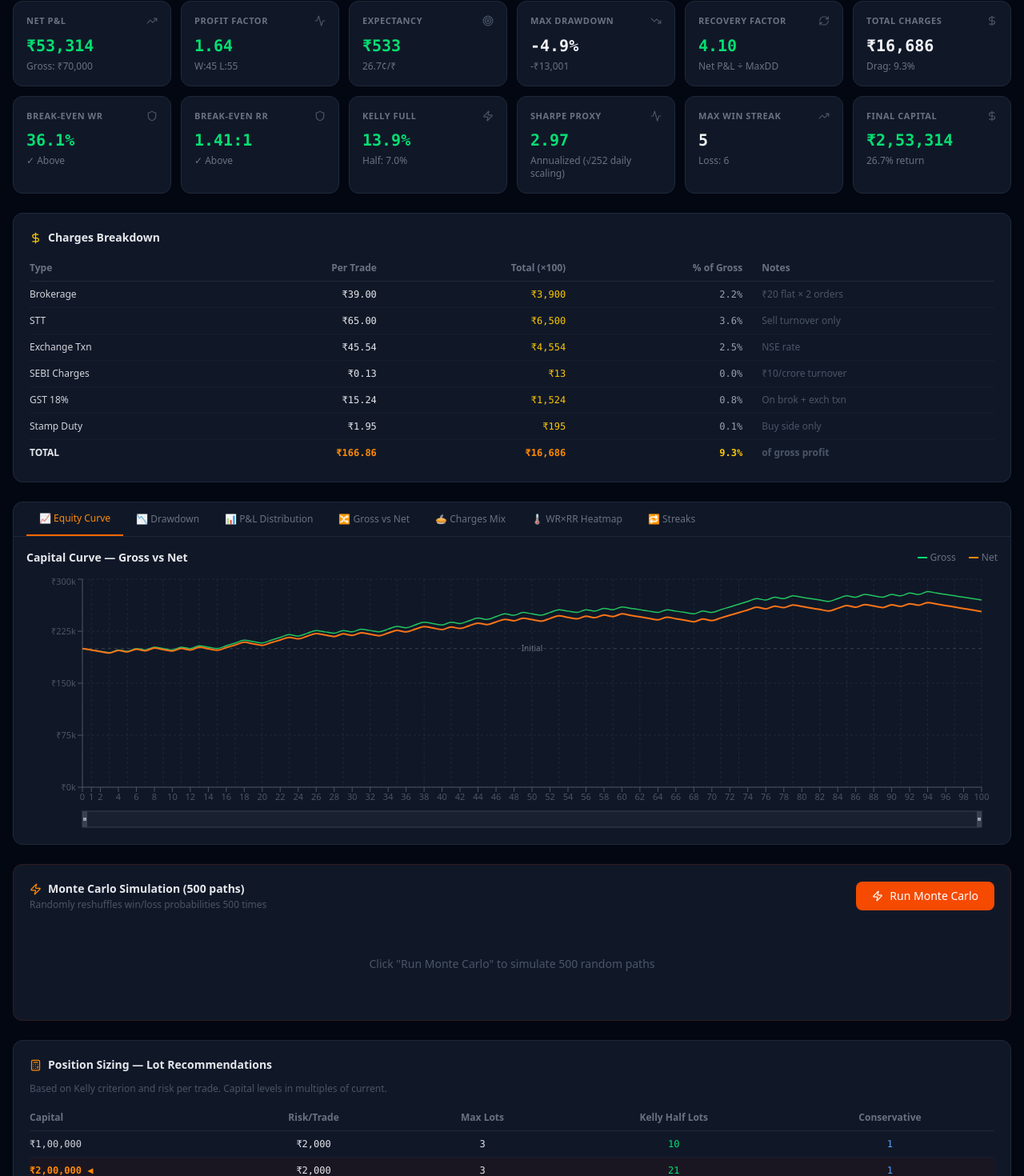
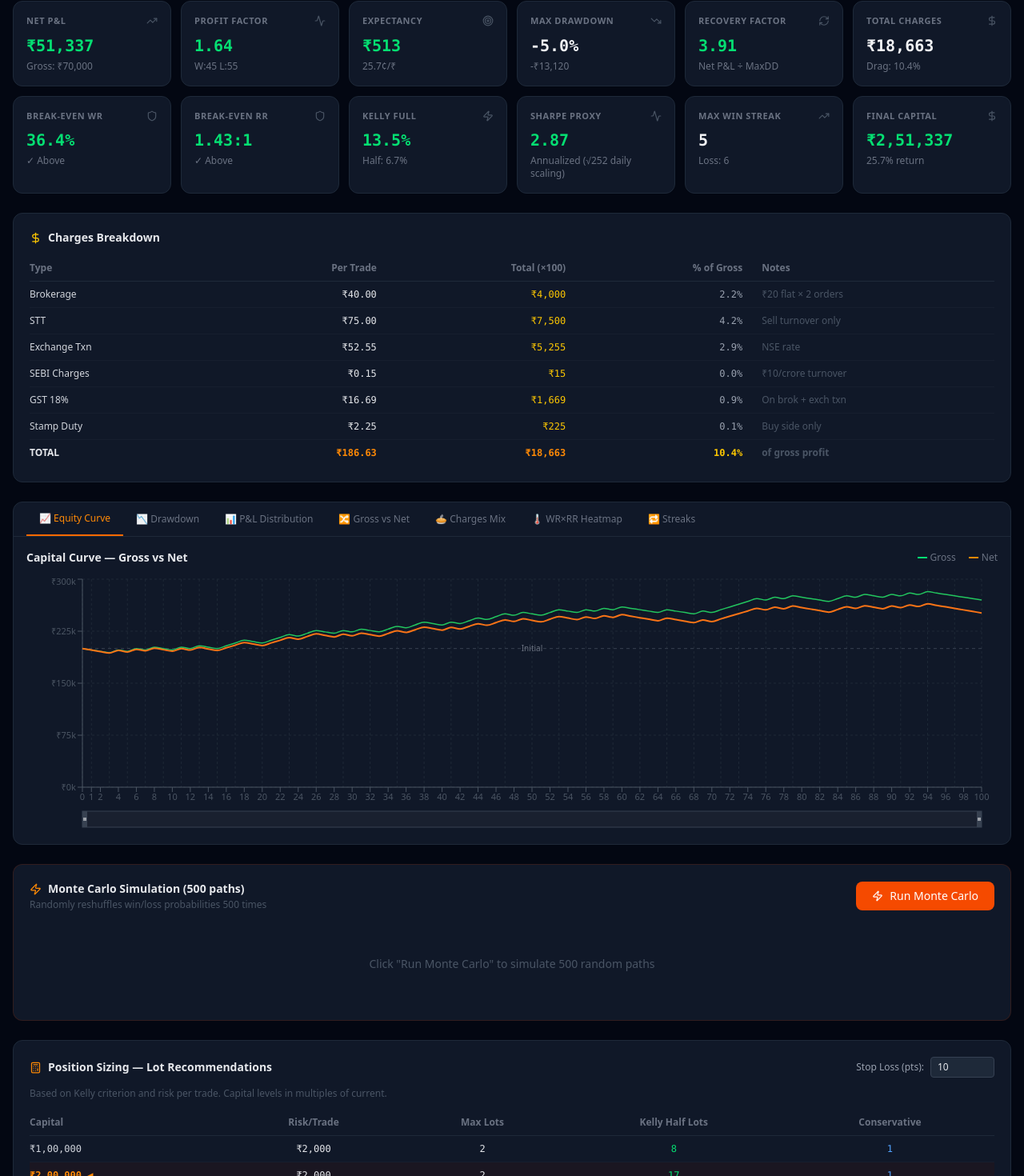
Before and after one commit to adityaxrawal/trade-simulator, a React (Vite) app: page / in a window 1280 px wide. Shown: the part 632-2102 px from the top of the page at 80% size. Built offline with nearby package versions, Linux system fonts and the light colour scheme.

Commit message:
feat: Improve financial calculation accuracy for crypto conversions, Sharpe ratio, expectancy, and simulation charges.

```diff
--- a/src/TradingSimulator.jsx
+++ b/src/TradingSimulator.jsx
@@ -29,7 +29,7 @@ export default function TradingSimulator() {
     capital: sim.capital,
     numTrades: sim.numTrades,
     chargesObj: sim.chargesObj,
-    chargesPerTrade: sim.chargesPerTrade,
+    chargesPerTrade: sim.chargesPerTradeForSim,
     riskPerTrade: sim.riskPerTrade,
   });
 
@@ -38,7 +38,7 @@ export default function TradingSimulator() {
     rrRatio: sim.rrRatio,
     riskPerTrade: sim.riskPerTrade,
     numTrades: sim.numTrades,
-    chargesPerTrade: sim.chargesPerTrade,
+    chargesPerTrade: sim.chargesPerTradeForSim,
     capital: sim.capital,
     riskMode: sim.riskMode,
     riskPercent: sim.riskPercent,
@@ -132,7 +132,7 @@ export default function TradingSimulator() {
               capital={sim.capital}
               winRate={sim.winRate}
               rrRatio={sim.rrRatio}
-              chargesPerTrade={sim.chargesPerTrade}
+              chargesPerTrade={sim.chargesPerTradeForSim}
             />
 
             <MonteCarloPanel
--- a/src/components/panels/ChargesBreakdownTable.jsx
+++ b/src/components/panels/ChargesBreakdownTable.jsx
@@ -4,7 +4,7 @@
 
 import React from "react";
 import { DollarSign } from "lucide-react";
-import { ASSET_CLASSES } from "../../constants";
+import { ASSET_CLASSES, USD_TO_INR } from "../../constants";
 import { formatINR, formatCrypto, safeDivide } from "../../utils";
 
 /** Charge row configuration. */
@@ -107,7 +107,7 @@ const ChargesBreakdownTable = React.memo(
                 </td>
                 <td className="text-right px-3 font-mono text-orange-400">
                   {isCrypto
-                    ? formatCrypto(metrics.totalCharges, 0)
+                    ? formatCrypto(metrics.totalCharges / USD_TO_INR, 0)
                     : formatINR(metrics.totalCharges)}
                 </td>
                 <td
--- a/src/components/panels/PositionSizingTable.jsx
+++ b/src/components/panels/PositionSizingTable.jsx
@@ -2,7 +2,7 @@
  * @fileoverview Position sizing table with lot recommendations.
  */
 
-import React from "react";
+import React, { useState } from "react";
 import { Calculator } from "lucide-react";
 import { formatINR } from "../../utils";
 
@@ -20,15 +20,33 @@ import { formatINR } from "../../utils";
  * @returns {React.ReactElement}
  */
 const PositionSizingTable = React.memo(
-  ({ metrics, capital, lotSize, riskMode, riskPerTrade, riskPercent }) => (
+  ({ metrics, capital, lotSize, riskMode, riskPerTrade, riskPercent }) => {
+    const [stopLossPoints, setStopLossPoints] = useState(10);
+
+    return (
       <div className="bg-gray-900 border border-gray-800 rounded-xl p-5">
-      <h3 className="text-sm font-semibold text-gray-200 mb-3 flex items-center gap-2">
+        <div className="flex flex-col sm:flex-row sm:items-center justify-between gap-3 mb-3">
+          <h3 className="text-sm font-semibold text-gray-200 flex items-center gap-2">
             <Calculator size={15} className="text-orange-400" />
             Position Sizing — Lot Recommendations
           </h3>
+          <div className="flex items-center gap-2">
+            <label className="text-xs text-gray-400 whitespace-nowrap">
+              Stop Loss (pts):
+            </label>
+            <input
+              type="number"
+              min="0.01"
+              step="any"
+              value={stopLossPoints}
+              onChange={(e) => setStopLossPoints(Number(e.target.value))}
+              className="w-20 bg-gray-800 border border-gray-700 text-gray-200 text-xs px-2 py-1 rounded focus:outline-none focus:border-orange-500"
+            />
+          </div>
+        </div>
         <p className="text-xs text-gray-600 mb-3">
-        Based on Kelly criterion and risk per trade. Capital levels in multiples
-        of current.
+          Based on Kelly criterion and risk per trade. Capital levels in
+          multiples of current.
         </p>
         <div className="overflow-x-auto">
           <table className="w-full text-xs">
@@ -38,7 +56,9 @@ const PositionSizingTable = React.memo(
                 <th className="text-center py-2 px-3 font-semibold">
                   Risk/Trade
                 </th>
-              <th className="text-center py-2 px-3 font-semibold">Max Lots</th>
+                <th className="text-center py-2 px-3 font-semibold">
+                  Max Lots
+                </th>
                 <th className="text-center py-2 px-3 font-semibold">
                   Kelly Half Lots
                 </th>
@@ -51,14 +71,21 @@ const PositionSizingTable = React.memo(
               {[0.5, 1, 2, 5, 10].map((mult) => {
                 const cap = capital * mult;
                 const risk =
-                riskMode === "fixed" ? riskPerTrade : cap * (riskPercent / 100);
+                  riskMode === "fixed"
+                    ? riskPerTrade
+                    : cap * (riskPercent / 100);
                 const kellyPct = Math.max(0, +metrics.kellyHalf) / 100;
                 const kellyRisk = cap * kellyPct;
                 const maxLots =
-                lotSize > 0 ? Math.floor(risk / (lotSize * 10)) || 1 : 1;
+                  lotSize > 0 && stopLossPoints > 0
+                    ? Math.floor(risk / (lotSize * stopLossPoints)) || 1
+                    : 1;
                 const kellyLots =
-                lotSize > 0 && kellyPct > 0
-                  ? Math.max(1, Math.floor(kellyRisk / (lotSize * 10)))
+                  lotSize > 0 && kellyPct > 0 && stopLossPoints > 0
+                    ? Math.max(
+                        1,
+                        Math.floor(kellyRisk / (lotSize * stopLossPoints)),
+                      )
                     : 1;
                 const conservativeLots = Math.max(1, Math.floor(maxLots * 0.5));
                 return (
@@ -90,11 +117,12 @@ const PositionSizingTable = React.memo(
           </table>
         </div>
         <div className="text-xs text-gray-600 mt-2">
-        Lot size: {lotSize} | Kelly Half: {metrics.kellyHalf}% | Conservative =
-        ½ of max
+          Lot size: {lotSize} | SL points: {stopLossPoints || 0} | Kelly Half:{" "}
+          {metrics.kellyHalf}% | Conservative = ½ of max
         </div>
       </div>
-  ),
+    );
+  },
 );
 
 PositionSizingTable.displayName = "PositionSizingTable";
--- a/src/components/ui/KPIGrid.jsx
+++ b/src/components/ui/KPIGrid.jsx
@@ -15,6 +15,7 @@ import {
 } from "lucide-react";
 import KPICard from "./KPICard";
 import { formatINR, formatCrypto, safeDivide } from "../../utils";
+import { USD_TO_INR } from "../../constants";
 
 /**
  * Renders a responsive grid of 12 KPI metric cards.
@@ -34,11 +35,13 @@ const KPIGrid = React.memo(
       <KPICard
         label="Net P&L"
         value={
-          isCrypto ? formatCrypto(metrics.netPnL) : formatINR(metrics.netPnL)
+          isCrypto
+            ? formatCrypto(metrics.netPnL / USD_TO_INR)
+            : formatINR(metrics.netPnL)
         }
         subText={
           isCrypto
-            ? `Gross: ${formatCrypto(metrics.grossPnL)}`
+            ? `Gross: ${formatCrypto(metrics.grossPnL / USD_TO_INR)}`
             : `Gross: ${formatINR(metrics.grossPnL)}`
         }
         isPositive={metrics.netPnL > 0}
@@ -62,7 +65,7 @@ const KPIGrid = React.memo(
         label="Expectancy"
         value={
           isCrypto
-            ? formatCrypto(metrics.expectancy)
+            ? formatCrypto(metrics.expectancy / USD_TO_INR)
             : formatINR(metrics.expectancy)
         }
         subText={
@@ -79,7 +82,7 @@ const KPIGrid = React.memo(
         value={`${metrics.maxDrawdownPct.toFixed(1)}%`}
         subText={
           isCrypto
-            ? formatCrypto(metrics.maxDrawdownRs, 0)
+            ? formatCrypto(metrics.maxDrawdownRs / USD_TO_INR, 0)
             : formatINR(metrics.maxDrawdownRs)
         }
         isNegative={Math.abs(metrics.maxDrawdownPct) > 30}
@@ -108,7 +111,7 @@ const KPIGrid = React.memo(
         label="Total Charges"
         value={
           isCrypto
-            ? formatCrypto(metrics.totalCharges)
+            ? formatCrypto(metrics.totalCharges / USD_TO_INR)
             : formatINR(metrics.totalCharges)
         }
         subText={`Drag: ${metrics.chargeDragPct.toFixed(1)}%`}
--- a/src/hooks/useSimulation.js
+++ b/src/hooks/useSimulation.js
@@ -21,7 +21,7 @@ export const useSimulation = () => {
     const [capital, setCapital] = useState(200000);
     const [assetClass, setAssetClass] = useState('index_options_buy');
     const [derivativeType, setDerivativeType] = useState('NIFTY');
-    const [lotSize, setLotSize] = useState(65);
+    const [lotSize, setLotSize] = useState(75);
     const [numTrades, setNumTrades] = useState(100);
     const [winRate, setWinRate] = useState(45);
     const [rrRatio, setRrRatio] = useState(2);
@@ -413,7 +413,7 @@ export const useSimulation = () => {
         // Derived
         derivativeOptions, isCrypto,
         currentCryptoConfig, assetQty, marginRequired,
-        chargesObj, chargesPerTrade,
+        chargesObj, chargesPerTrade, chargesPerTradeForSim,
         validationErrors, isBlocked,
         simData, metrics, allWarnings,
         healthColor,
--- a/src/utils/calculations.js
+++ b/src/utils/calculations.js
@@ -160,8 +160,9 @@ export const computeMetrics = (
     const avgLoss = safeDivide(totalNonRuinLoss, nonRuinLosses.length);
     // #1: Single-charge expectancy — charges deducted once unconditionally
     const avgChargesPerTrade = safeDivide(chargesSum, numTrades);
-    const expectancy =
-        winRate * avgWin - (1 - winRate) * avgLoss - avgChargesPerTrade;
+    // Flaw 10 fix: Use empirical expectancy from simulation totals
+    const activeTradeCount = trades.filter(t => !t.isRuined).length;
+    const expectancy = safeDivide(netPnlSum, Math.max(1, activeTradeCount));
     const expectancyPerRupee = safeDivide(expectancy, riskPerTrade);
 
     let maxDrawdownRs = 0;
@@ -177,31 +178,39 @@ export const computeMetrics = (
         : safeDivide(netPnlSum, Math.abs(maxDrawdownRs));
 
     // Flaw 6: Sharpe should use percentage returns, not absolute INR
-    const returns = trades.map((trade) => safeDivide(trade.netPnl, trade.capitalAtTradeStart));
-    const meanReturn =
-        safeDivide(returns.reduce((a, b) => a + b, 0), numTrades);
+    // Flaw 5 fix: Exclude ruined trades from Sharpe computation
+    const activeTrades = trades.filter(t => !t.isRuined && t.capitalAtTradeStart > 0);
+    const returns = activeTrades.map(t => safeDivide(t.netPnl, t.capitalAtTradeStart));
+    const numActive = Math.max(1, activeTrades.length);
+    const meanReturn = safeDivide(returns.reduce((a, b) => a + b, 0), numActive);
     // F-017: Use sample variance (N-1) instead of population variance (N)
     const variance = safeDivide(
         returns.reduce((a, b) => a + Math.pow(b - meanReturn, 2), 0),
-        Math.max(1, numTrades - 1),
+        Math.max(1, numActive - 1),
     );
     // #9: Use √252 for daily annualization instead of √numTrades
     const sharpeProxy =
         safeDivide(meanReturn, Math.sqrt(variance)) * Math.sqrt(252);
     const chargeDragPct = safeDivide(chargesSum, totalGrossWins) * 100;
+
+    // Flaw 7 fix: Track actual average risk for compounding accuracy
+    const activeTradesForRisk = trades.filter(t => !t.isRuined);
+    const totalRiskTaken = activeTradesForRisk.reduce((sum, t) => sum + (t.isWin ? t.grossPnl / rrRatio : Math.abs(t.grossPnl)), 0);
+    const avgRiskPerTrade = safeDivide(totalRiskTaken, Math.max(1, activeTradesForRisk.length)) || riskPerTrade;
+
     const breakEvenWR =
         safeDivide(
-            riskPerTrade + avgChargesPerTrade,
-            riskPerTrade * (rrRatio + 1),
+            avgRiskPerTrade + avgChargesPerTrade,
+            avgRiskPerTrade * (rrRatio + 1),
         ) * 100;
     const breakEvenRR = safeDivide(
-        (1 - winRate) * riskPerTrade + avgChargesPerTrade,
-        riskPerTrade * winRate,
+        (1 - winRate) * avgRiskPerTrade + avgChargesPerTrade,
+        avgRiskPerTrade * winRate,
     );
     // #8: Kelly Criterion accounts for charge drag on reward
     // Flaw 7: Kelly b (netRR) must also account for charges on the loss side
-    const netWin = rrRatio * riskPerTrade - avgChargesPerTrade;
-    const netLoss = riskPerTrade + avgChargesPerTrade;
+    const netWin = rrRatio * avgRiskPerTrade - avgChargesPerTrade;
+    const netLoss = avgRiskPerTrade + avgChargesPerTrade;
     const adjustedB = safeDivide(netWin, netLoss);
     const kellyFull = winRate - safeDivide(1 - winRate, Math.max(0.001, adjustedB));
     const kellyHalf = Math.max(0, kellyFull / 2);
--- a/src/utils/simulation.js
+++ b/src/utils/simulation.js
@@ -94,7 +94,7 @@ export const runSimulation = (params) => {
         let currentCharges;
         if (riskMode === 'compounding' && baseNotional > 0 && chargeRatePct > 0) {
             // Derive current notional from the ratio of current risk to initial risk
-            const initialRisk = initialCapital * (riskPercent / 100);
+            const initialRisk = riskPerTrade;
             const scaleFactor = safeDivide(effectiveRisk, initialRisk);
             const scalableCharges = chargesPerTrade - dpCharge;
             currentCharges = scalableCharges * scaleFactor + dpCharge;
@@ -194,8 +194,7 @@ export const runMonteCarlo = (params, simCount = 500) => {
         };
 
         let capital = initialCapital;
-        const initialRisk = riskMode === 'compounding'
-            ? initialCapital * riskPercent / 100 : riskPerTrade;
+        const initialRisk = riskPerTrade;
         const curve = [capital];
         for (let i = 0; i < numTrades; i++) {
             if (capital <= 0) {
```
Lines whose indentation alone changed are shown as unchanged.
